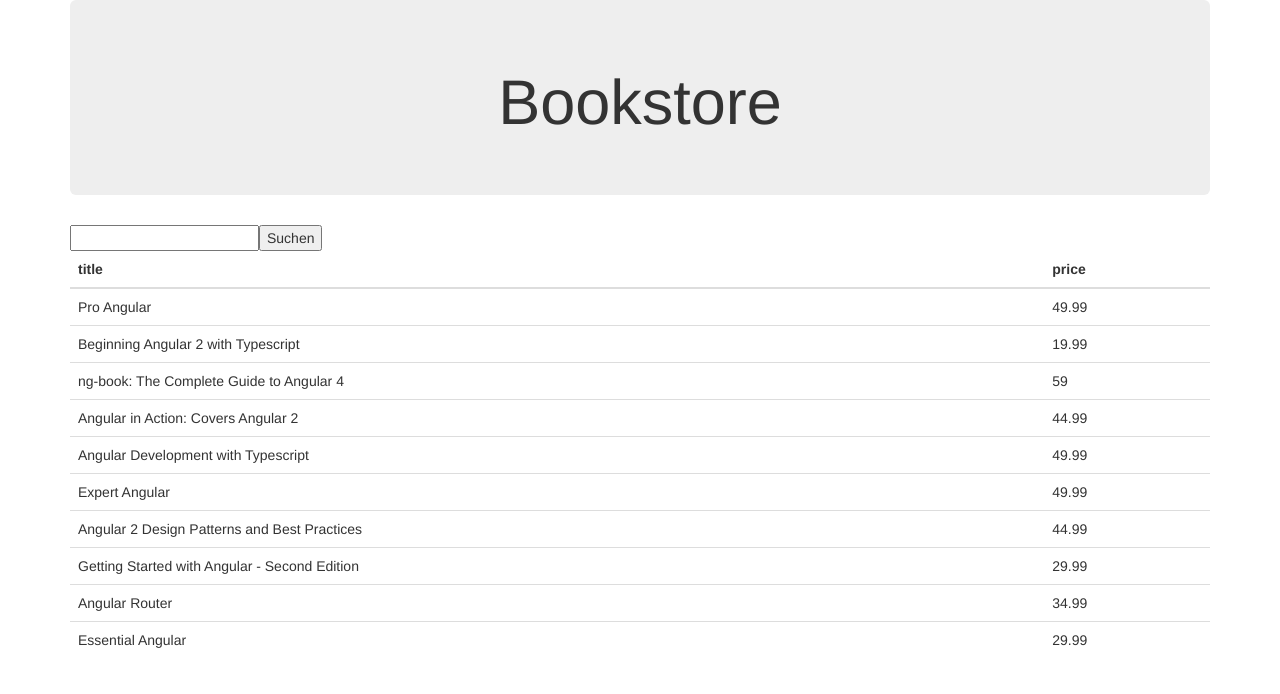
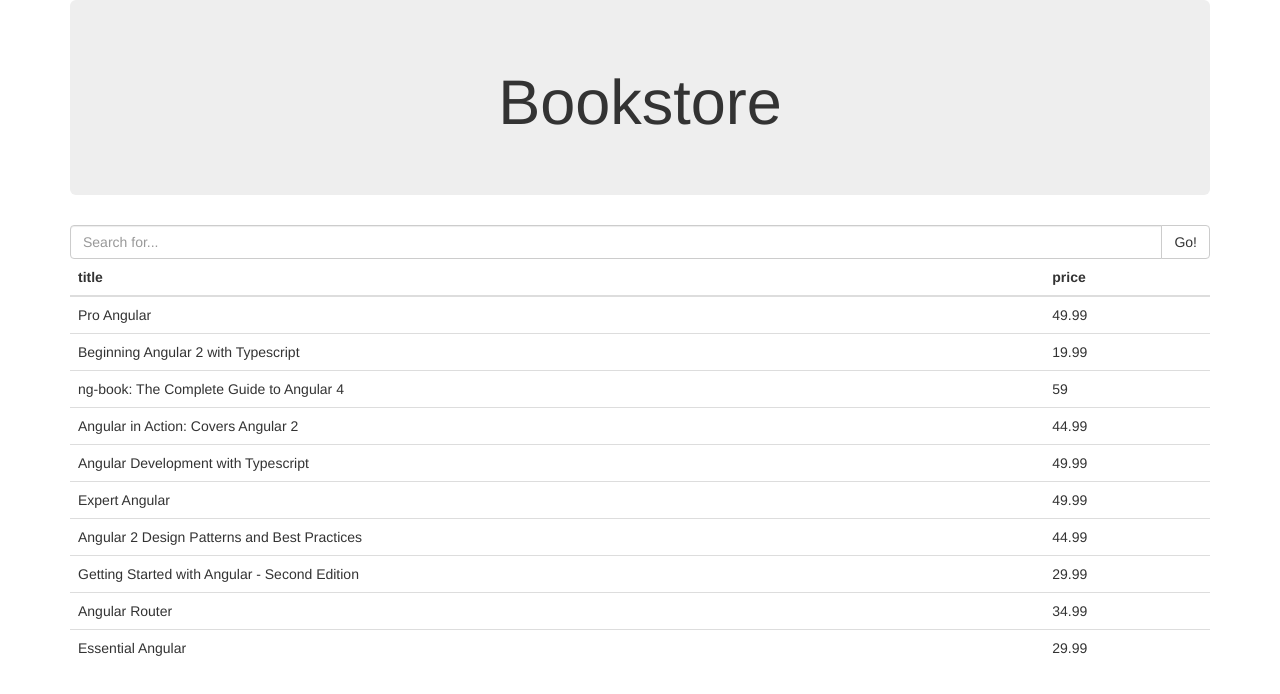
Before and after one commit to audef1/angularbookstore, an Angular app: page / in a window 1280 px wide. Shown: the top 694 px of the page. Built offline with nearby package versions, Linux system fonts and the light colour scheme.

Commit message:
Changed template.

```diff
--- a/src/app/catalog/catalog.component.html
+++ b/src/app/catalog/catalog.component.html
@@ -2,7 +2,12 @@
 
   <div class="row">
     <div class="col-lg-12">
-      <input [value]="keywords" (input)="keywords=$event.target.value"> <button class="submit" (click)="searchBook(keywords)">Suchen</button>
+      <div class="input-group">
+        <input type="text" class="form-control" placeholder="Search for..." [value]="keywords" (input)="keywords=$event.target.value">
+        <span class="input-group-btn">
+        <button class="btn btn-default" type="button" (click)="searchBook(keywords)">Go!</button>
+      </span>
+      </div>
     </div>
   </div>
 
```
Also changed, not shown: 1 other file (tests, documents, lock files or other folders).
